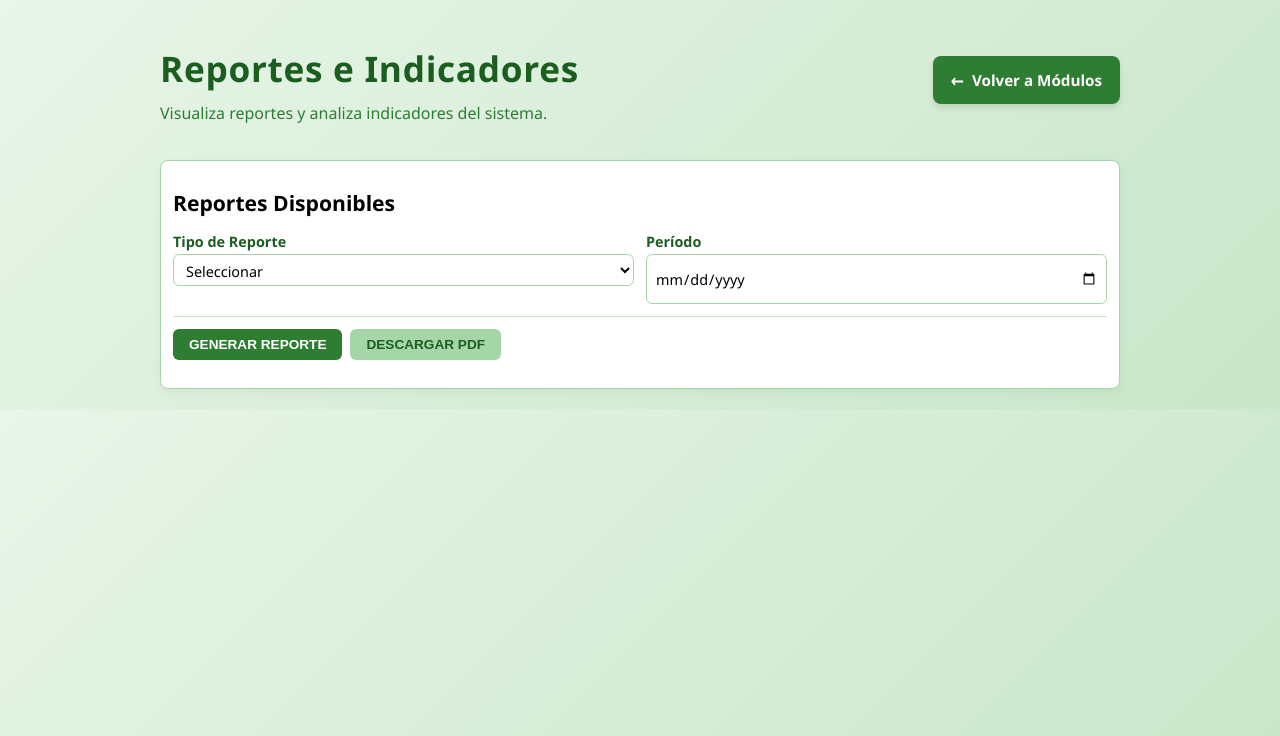
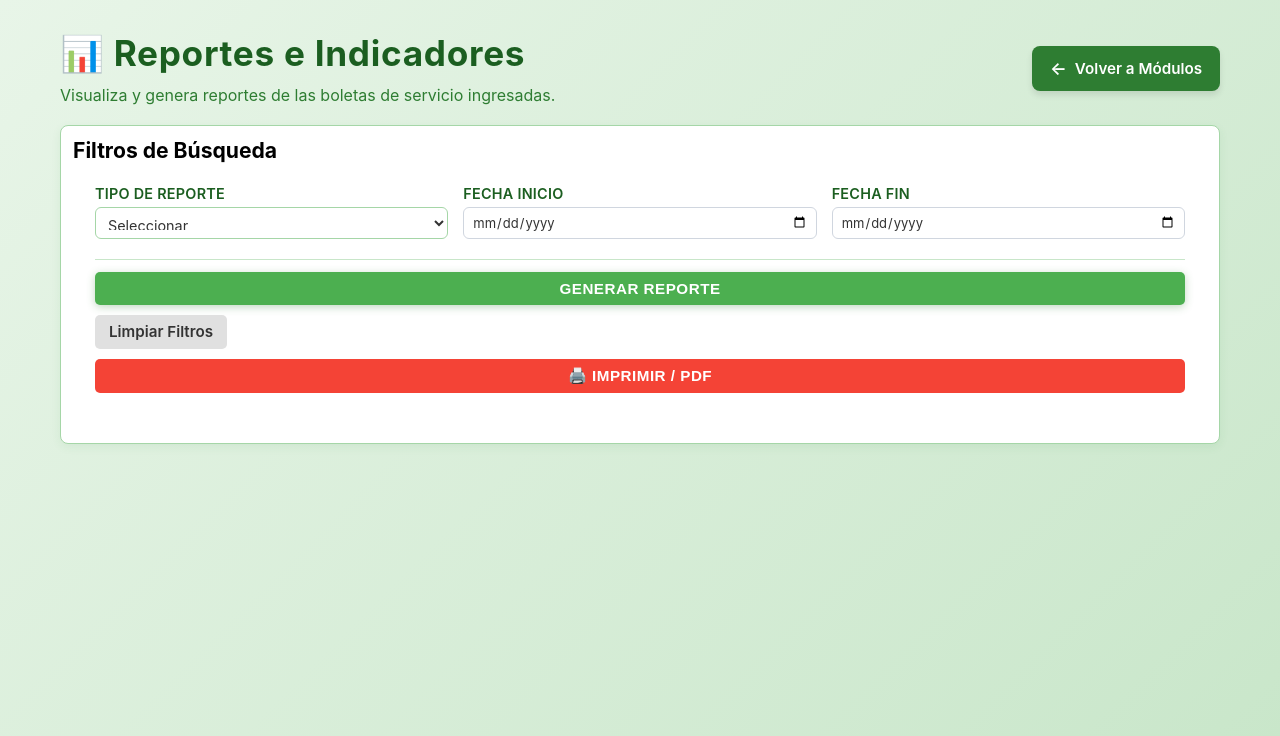
Before and after one commit to aaguilarm21/Sistema_Servicios_Agricolas, a Django app: page /reportes/ in a window 1280 px wide. Shown: the top 736 px of the page. Run offline with Django 5.2, Linux system fonts and the light colour scheme; the visitor is signed in with stand-in values (Sample User, id 1).

Commit message:
Ajusta reportes: botones más pequeños y muestra datos sin tabla

```diff
--- a/miproyecto/Frontend/templates/reportes.html
+++ b/miproyecto/Frontend/templates/reportes.html
@@ -6,30 +6,89 @@
   <title>Reportes e Indicadores</title>
   {% load static %}
   <link rel="stylesheet" href="{% static 'css/modulos.css' %}" />
+  <link rel="stylesheet" href="{% static 'css/registros.css' %}" />
+  <style>
+      .btn-primary { background: #4CAF50; color: white; border: none; border-radius: 5px; cursor: pointer; }
+      .btn-secondary { background: #e0e0e0; color: #333; border: none; border-radius: 5px; cursor: pointer; }
+      .button-row button, .button-row a { padding: 8px 14px; font-size: 0.95rem; }
+      .records-list { display: grid; gap: 1rem; }
+      .record-card { border: 1px solid #ddd; border-radius: 8px; padding: 14px; background: #fff; box-shadow: 0 1px 3px rgba(0,0,0,.06); }
+      .record-row { display: grid; grid-template-columns: 170px 1fr; gap: 10px; margin-bottom: 8px; font-size: 0.95rem; }
+      .record-label { font-weight: 700; color: #333; }
+      .record-value { color: #444; }
+      @media (max-width: 640px) {
+          .button-row { flex-direction: column; align-items: stretch; }
+          .record-row { grid-template-columns: 1fr; }
+      }
+      @media print {
+          .btn-volver, .button-row, form { display: none !important; }
+          .main-wrapper { padding: 0 !important; }
+      }
+  </style>
 </head>
 <body>
-  <div class="main-wrapper">
+  <div class="main-wrapper" style="max-width: 1200px; margin: 0 auto; padding: 20px;">
     <header>
       <div>
-        <h1>Reportes e Indicadores</h1>
-        <p>Visualiza reportes y analiza indicadores del sistema.</p>
+        <h1>📊 Reportes e Indicadores</h1>
+        <p>Visualiza y genera reportes de las boletas de servicio ingresadas.</p>
       </div>
       <a href="{% url 'modulos' %}" class="btn-volver">Volver a Módulos</a>
     </header>
 
-    <section class="form-card">
-      <h2>Reportes Disponibles</h2>
-      <div class="form-grid">
-        <label>Tipo de Reporte<select><option>Seleccionar</option><option>Producción</option><option>Costos</option><option>Operaciones</option><option>Personal</option></select></label>
-        <label>Período<input type="date" /></label>
-      </div>
-      <div class="button-row">
-        <button class="btn">Generar Reporte</button>
-        <button class="btn btn-secondary">Descargar PDF</button>
-      </div>
+    <section class="form-card" style="margin-bottom: 2rem;">
+      <h2>Filtros de Búsqueda</h2>
+      <form method="GET" action="{% url 'reportes' %}">
+          <div class="form-grid" style="display: grid; grid-template-columns: repeat(auto-fit, minmax(200px, 1fr)); gap: 15px;">
+            <label>Tipo de Reporte
+                <select name="tipo_reporte" required style="width: 100%; padding: 8px;">
+                    <option value="">Seleccionar</option>
+                    <option value="Aplicaciones aereas" {% if request.GET.tipo_reporte == 'Aplicaciones aereas' %}selected{% endif %}>Aplicaciones aéreas</option>
+                    <option value="Envio de semilla de caña" {% if request.GET.tipo_reporte == 'Envio de semilla de caña' %}selected{% endif %}>Envío de semilla de caña</option>
+                    <option value="Maquinaria rentada" {% if request.GET.tipo_reporte == 'Maquinaria rentada' %}selected{% endif %}>Maquinaria rentada</option>
+                    <option value="Servicio contratado" {% if request.GET.tipo_reporte == 'Servicio contratado' %}selected{% endif %}>Servicio contratado</option>
+                    <option value="Servicios de pinchazo" {% if request.GET.tipo_reporte == 'Servicios de pinchazo' %}selected{% endif %}>Servicios de pinchazo</option>
+                    <option value="Transporte de personal" {% if request.GET.tipo_reporte == 'Transporte de personal' %}selected{% endif %}>Transporte de personal</option>
+                    <option value="Viajes de material o maquinaria" {% if request.GET.tipo_reporte == 'Viajes de material o maquinaria' %}selected{% endif %}>Viajes de material o maquinaria</option>
+                </select>
+            </label>
+            <label>Fecha Inicio
+                <input type="date" name="fecha_inicio" value="{{ request.GET.fecha_inicio }}" required style="width: 100%; padding: 8px;" />
+            </label>
+            <label>Fecha Fin
+                <input type="date" name="fecha_fin" value="{{ request.GET.fecha_fin }}" required style="width: 100%; padding: 8px;" />
+            </label>
+          </div>
+          <div class="button-row" style="margin-top: 20px; display: flex; gap: 10px;">
+            <button type="submit" class="btn-primary">Generar Reporte</button>
+            <a href="{% url 'reportes' %}" class="btn-secondary" style="text-decoration: none; display: inline-block;">Limpiar Filtros</a>
+            <button type="button" class="btn-secondary" style="background-color: #f44336; color: white;" onclick="window.print()">🖨️ Imprimir / PDF</button>
+          </div>
+      </form>
     </section>
 
-
+    {% if registros != None %}
+    <section class="form-card">
+        <h2>Resultados del Reporte ({{ registros|length }} registros encontrados)</h2>
+        <div class="records-list" style="margin-top: 15px;">
+            {% for r in registros %}
+            <div class="record-card">
+                <div class="record-row"><span class="record-label">Boleta</span><span class="record-value">{{ r.no_boleta }}</span></div>
+                <div class="record-row"><span class="record-label">Fecha</span><span class="record-value">{{ r.fecha_labor|date:"d/m/Y" }}</span></div>
+                <div class="record-row"><span class="record-label">Finca / Lote</span><span class="record-value">{{ r.finca }} - {{ r.lote }}</span></div>
+                <div class="record-row"><span class="record-label">Labor</span><span class="record-value">{{ r.labor|default:"-" }}</span></div>
+                <div class="record-row"><span class="record-label">Proveedor</span><span class="record-value">{{ r.proveedor }}</span></div>
+                <div class="record-row"><span class="record-label">Máquina</span><span class="record-value">{{ r.codigo_maquina|default:"-" }}</span></div>
+                <div class="record-row"><span class="record-label">Operador</span><span class="record-value">{{ r.operador|default:"-" }}</span></div>
+                <div class="record-row"><span class="record-label">Unidades</span><span class="record-value">{{ r.unidades|default:"0.00" }}</span></div>
+                <div class="record-row"><span class="record-label">Costo U.</span><span class="record-value">Q{{ r.costo_unitario|default:"0.00" }}</span></div>
+            </div>
+            {% empty %}
+            <div style="padding: 20px; text-align: center; color: #666;">No se encontraron registros para los filtros seleccionados.</div>
+            {% endfor %}
+        </div>
+    </section>
+    {% endif %}
   </div>
 </body>
 </html>
```
